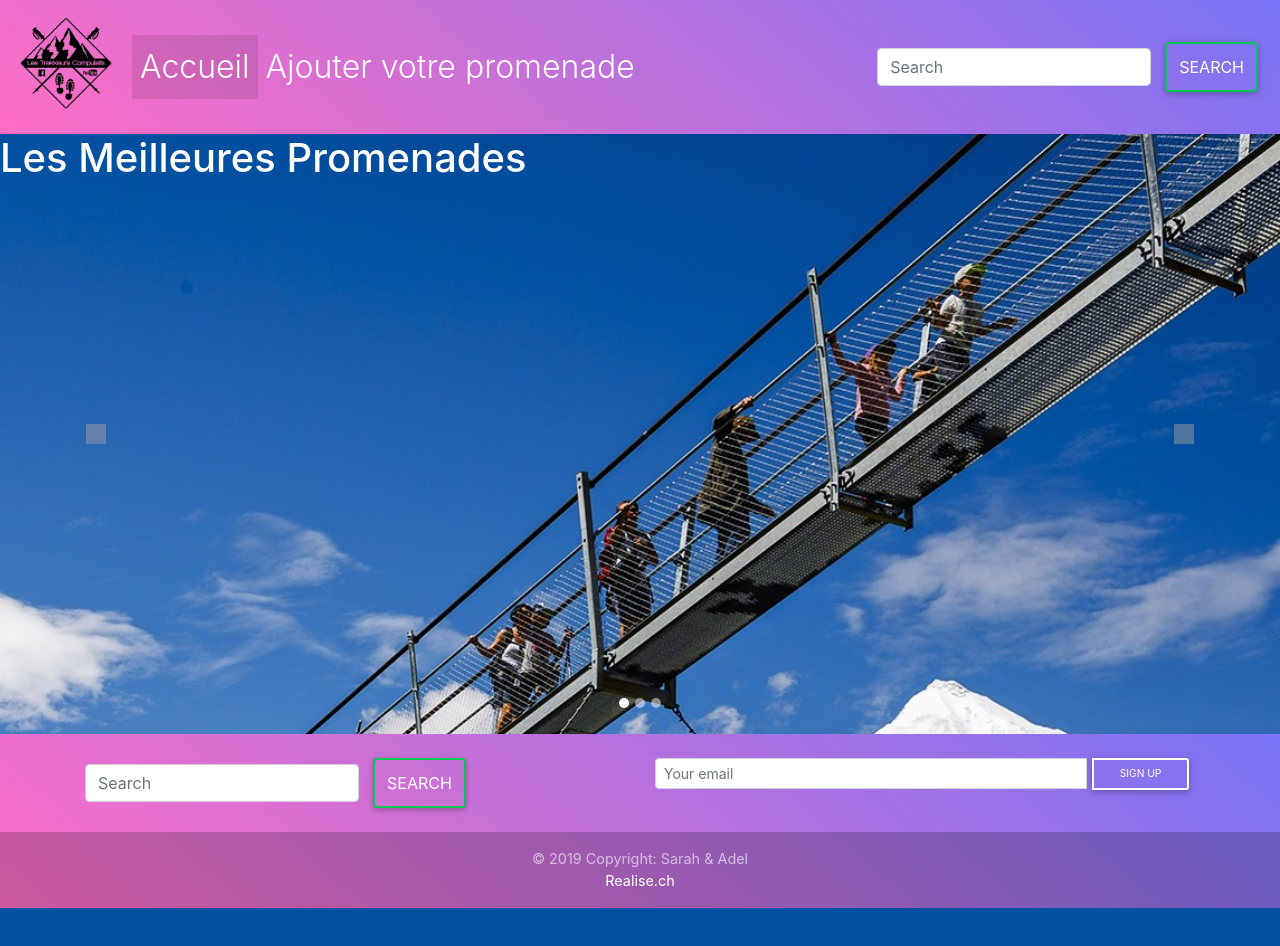
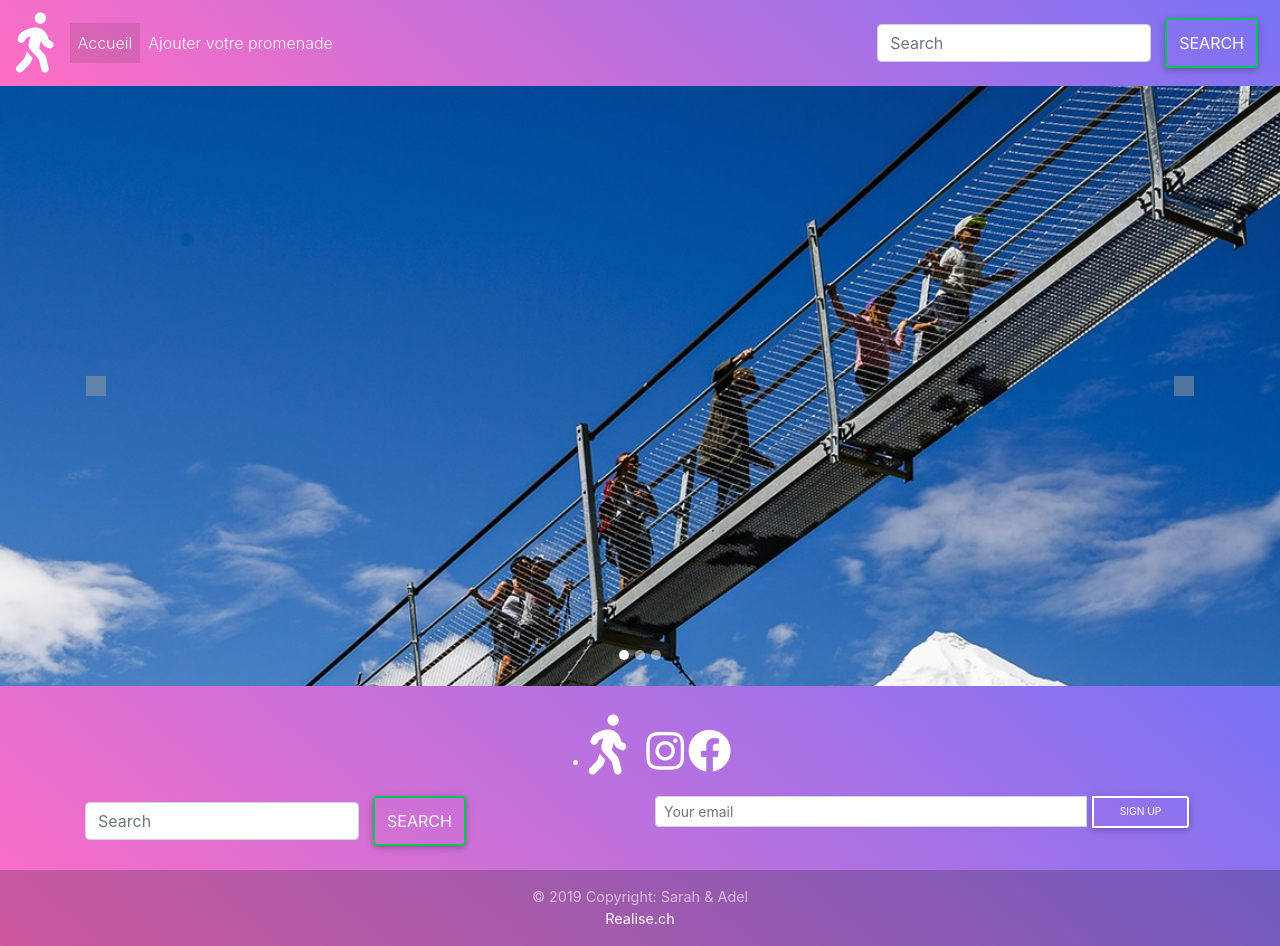
Before and after one commit to ramosarah/projet6, a PHP site: page / in a window 1280 px wide. Before the commit the page ends 908 px from the top, so only its background shows below. Run offline with PHP 8.4, Linux system fonts and the light colour scheme; data that the repository does not hold is empty; some libraries are stand-ins or nearby versions; grey boxes are pictures that could not be loaded.

Commit message:
Mise en page social icons

```diff
--- a/www/footer.php
+++ b/www/footer.php
@@ -4,9 +4,16 @@
 
     <!-- Footer Elements -->
     <div class="container">
-        <div class="row">
-            <img class="fa facebook" src="" alt="">
+        <div class="row justify-content-around ">
+            <ul style="text-decoration:none">
+                <li>
+                    <a class="navbar-brand logo text-white" href="index.php"><i class="fas fa-walking fa-3x"></i></a>
+                    <a href="http://instagram.com"><i class="fab fa-instagram fa-3x"></i></a>
+                    <a href="http://instagram.com"><i class="fab fa-facebook fa-3x"></i></a>
+                </li>
+            </ul>
         </div>
+
         <!--Grid row-->
         <div class="row">
 
--- a/www/header.php
+++ b/www/header.php
@@ -10,7 +10,7 @@ require_once "database.php";
             <span class="navbar-toggler-icon "></span>
         </button>
         <div class="collapse navbar-collapse" id="navbarTogglerDemo01">
-            <a class="navbar-brand text-white h4" href="index.php"><img src="/assets/img/logo.png" class="logo  "></a>
+            <a class="navbar-brand logo text-white" href="index.php"><i class="fas fa-walking fa-3x"></i></a>
             <ul class="navbar-nav mr-auto mt-2 mt-lg-0">
                 <li class="nav-item active">
                     <a class="nav-link text-white" href="index.php">Accueil<span class="sr-only">(current)</span></a>
--- a/www/index.php
+++ b/www/index.php
@@ -43,8 +43,6 @@ $promenade = $database->searchBalade($search);
     <!-- carousel -->
     <div id="carouselExampleIndicators" class="carousel slide" data-ride="carousel">
 
-        <h1 class="intro-title text-center">Les Meilleures Promenades</h1>
-
         <ol class="carousel-indicators">
             <li data-target="#carouselExampleIndicators" data-slide-to="0" class="active"></li>
             <li data-target="#carouselExampleIndicators" data-slide-to="1"></li>
@@ -79,17 +77,17 @@ $promenade = $database->searchBalade($search);
         <div class="row ">
             <?php foreach ($promenade as $ballade) { ?>
 
-                <div class="col-xl-3 col-lg-6 col-xs-12 view overlay zoom">
+                <div class="col-xl-3 col-lg-6 col-xs-12 view overlay zoom ">
 
-                    <div class='view overlay z-depth-1-half  mt-3 mb-3 '>
+                    <div class='view overlay z-depth-1-half mt-3 mb-3 '>
                         <a href='afficherPromenade.php?id=<?php echo $ballade->getId() ?>'>
                             <img class='card-img img-fluid hoverable' src='<?php echo $ballade->getImg() ?>'>
 
                             <div class='card-body card-img-overlay mask flex'>
-                                <h2 class='card-title'><?php echo $ballade->getTitre() ?></h2>
+                                <h1 class='card-title'><?php echo $ballade->getTitre() ?></h1>
                                 <h4 class='card-title'><?php echo $ballade->getPays() ?></h4>
-                                <h5 class='card-title'><?php echo $ballade->getVille() ?></h5>
-                                <h6 class='card-title'><?php echo $ballade->getNom() ?></h6>
+                                <h4 class='card-title'><?php echo $ballade->getVille() ?></h4>
+                                <h2 class='card-title'><?php echo "Auteur: ".$ballade->getNom() ?></h2>
                                 <h6 class='card-title'><?php echo $ballade->getZip() ?></h6>
                                 <p class='card-text text-white'><?php echo $ballade->getDescr() ?></p><br>
                             </div>
--- a/www/style.css
+++ b/www/style.css
@@ -1,10 +1,5 @@
-
-
-.intro-title{
-    color: white;
-    position: absolute ;
-
-    z-index: 1;
+.card-body{
+    text-emphasis-color: white;
 }
 .carousel {
 
@@ -13,7 +8,7 @@
     height: 600px;
 }
 .logo{
-    height: 100px;
+    height: 70px;
 }
 #spinner{
     background: #4267b2;
@@ -22,9 +17,6 @@
     height: 40px;
     text-align: center;
     width: 250px;
-}
-.nav-link{
-    font-size: xx-large ;
 }
 
 
```
Also changed, not shown: www/afficherPromenade.php (+5 -3 lines).
